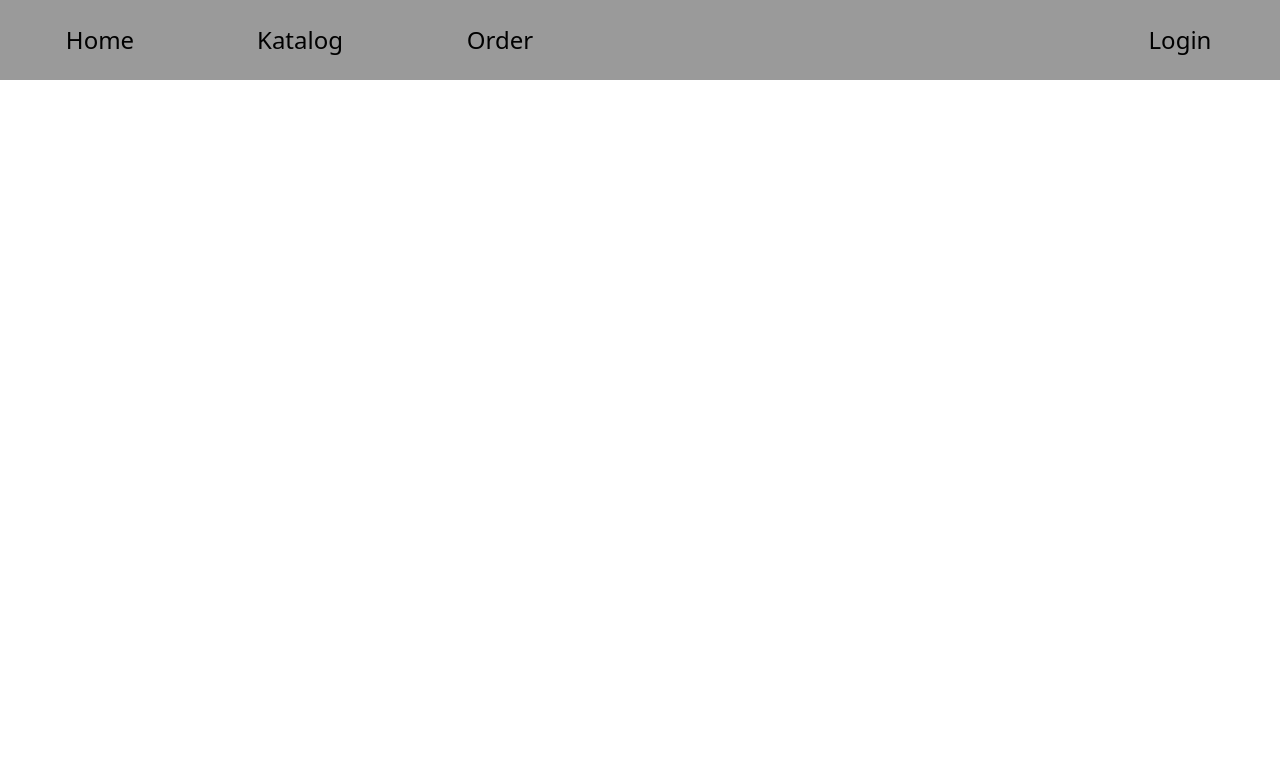
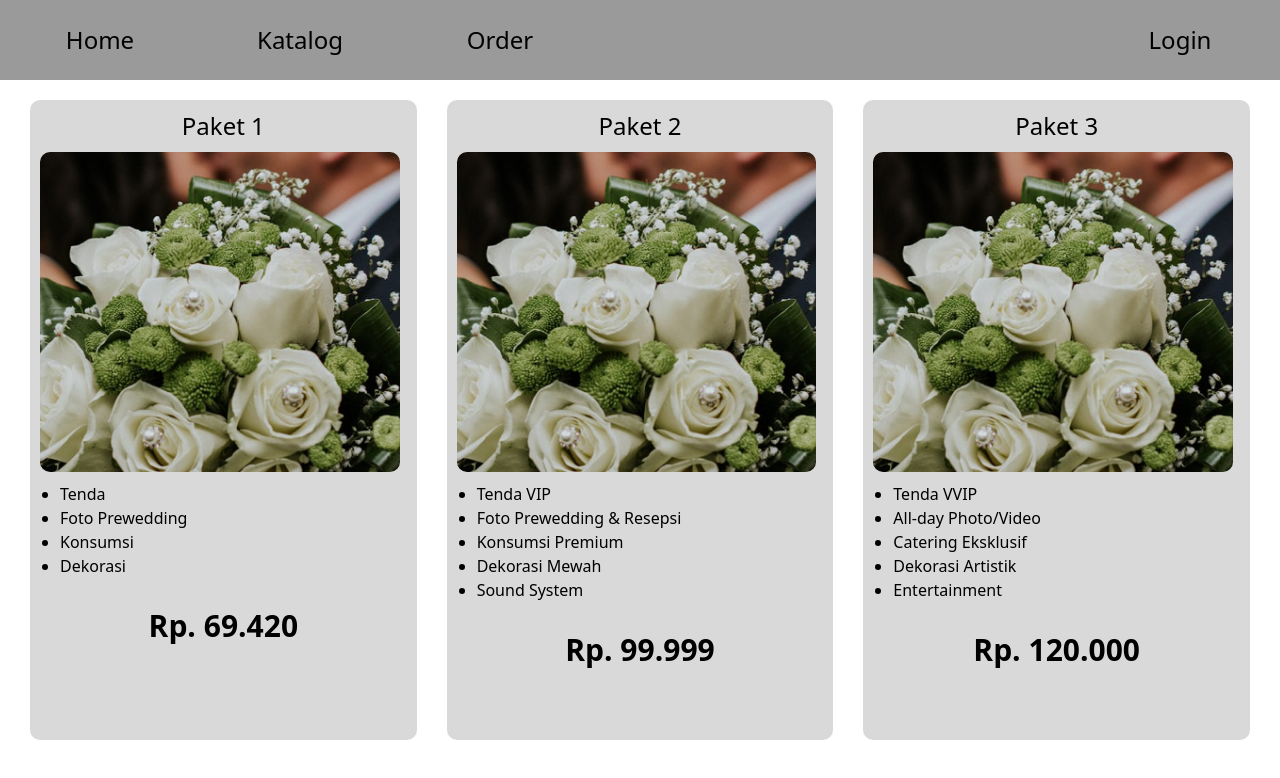
Before and after one commit to Muhammad-Fiqri/LSP_JWP, a React (Vite) app: page /catalog in a window 1280 px wide. Shown: the top 778 px of the page. Built offline with nearby package versions, Linux system fonts and the light colour scheme.

Commit message:
feat: katalog done

```diff
--- a/src/App.jsx
+++ b/src/App.jsx
@@ -1,6 +1,7 @@
-import LoginForm from './LoginForm'
-import TopNav from './TopNav'
-import Home from './Home';
+import LoginForm from './components/LoginForm'
+import TopNav from './components/TopNav'
+import Home from './components/Home'
+import Catalog from './components/Catalog';
 import { BrowserRouter, Routes, Route } from "react-router";
 
 function App() {
@@ -11,6 +12,7 @@ function App() {
     <Routes>
       <Route path="/" element={<Home />}></Route>
       <Route path="/login" element={<LoginForm/>}></Route>
+      <Route path="/catalog" element={<Catalog/>}></Route>
     </Routes>
     </BrowserRouter>
   )
--- /dev/null
+++ b/src/components/Catalog.jsx
@@ -0,0 +1,57 @@
+export default function Catalog() {
+
+    // 1. Define the data for the three packages
+    const packageData = [
+    {
+      id: 1,
+      title: "Paket 1",
+      price: "Rp. 69.420",
+      imageSrc: "/Post Media Example.png",
+      features: ["Tenda", "Foto Prewedding", "Konsumsi", "Dekorasi"]
+    },
+    {
+      id: 2,
+      title: "Paket 2",
+      price: "Rp. 99.999",
+      imageSrc: "/Post Media Example.png", // Assuming the same image for this example
+      features: ["Tenda VIP", "Foto Prewedding & Resepsi", "Konsumsi Premium", "Dekorasi Mewah", "Sound System"]
+    },
+    {
+      id: 3,
+      title: "Paket 3",
+      price: "Rp. 120.000",
+      imageSrc: "/Post Media Example.png", // Assuming the same image for this example
+      features: ["Tenda VVIP", "All-day Photo/Video", "Catering Eksklusif", "Dekorasi Artistik", "Entertainment"]
+    },
+  ];
+
+  // 2. Create the reusable PackageCard component
+  const PackageCard = ({ packageItem }) => {
+    return (
+      <div id={`package-card-${packageItem.id}`} className="bg-[#D9D9D9] h-[80vh]">
+        <h1 className="text-center text-2xl py-[10px]">{packageItem.title}</h1>
+        <img
+          src={packageItem.imageSrc}
+          alt={`${packageItem.title} media`}
+          className="w-[93%] mx-[10px] h-[50%] object-cover rounded-[10px]" // Added object-cover for better image handling
+        ></img>
+        <div id="package-desc" className="pl-[30px] pt-[10px]">
+          <ul className="list-disc">
+            {packageItem.features.map((feature, index) => (
+              <li key={index}>{feature}</li>
+            ))}
+          </ul>
+        </div>
+        <div id="price" className="p-[30px] text-center text-3xl font-bold">{packageItem.price}</div>
+      </div>
+    );
+  };
+
+    return(
+        <div id="Catalog" className="grid grid-cols-3 w-[100vw] gap-[30px] px-[30px] py-[20px] [&>div]:rounded-[10px]">
+            {packageData.map((packageItem) => (
+                    <PackageCard key={packageItem.id} packageItem={packageItem} />
+                ))}
+        </div>
+    );
+}
--- a/src/LoginForm.jsx
+++ b/src/components/LoginForm.jsx
@@ -14,7 +14,7 @@ export default function LoginForm() {
     })
 
     return(
-        <div id="LoginForm" className="w-[97%] h-[100%] m-[1.5%] bg-[#D9D9D9] rounded-[10px]">
+        <div id="LoginForm" className="w-[60%] h-[100%] mx-auto mt-[30px] bg-[#D9D9D9] rounded-[10px]">
             <form onSubmit={handleForm} className="flex flex-col p-[30px]">
                 <h1 className="text-3xl text-center">Login</h1>
 
--- a/src/TopNav.jsx
+++ b/src/components/TopNav.jsx
@@ -8,7 +8,7 @@ export default function TopNav() {
             <button onClick={() => {navigate("/")}}>
                 Home
             </button>
-            <button>
+            <button onClick={() => {navigate("/catalog")}}>
                 Katalog
             </button>
             <button>
```
Also changed, not shown: src/components/Home.jsx (renamed from src/Home.jsx).
